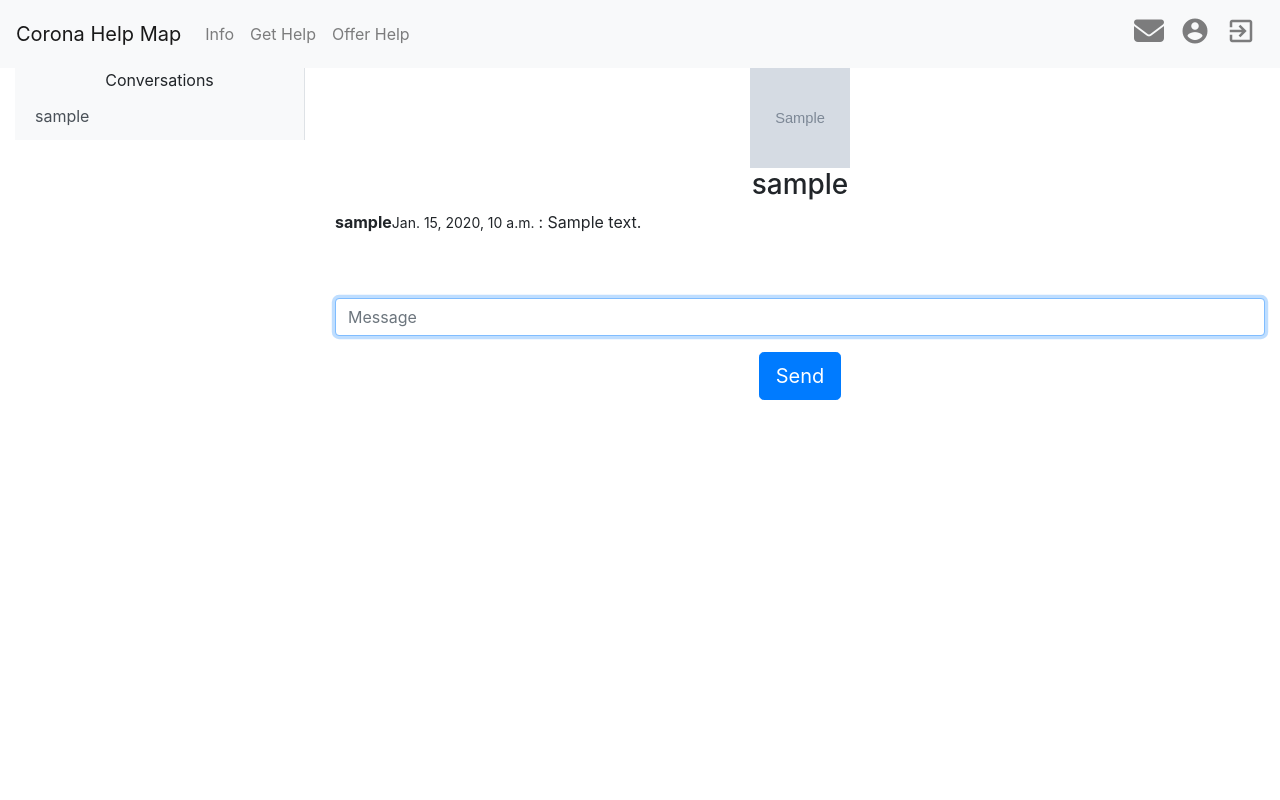
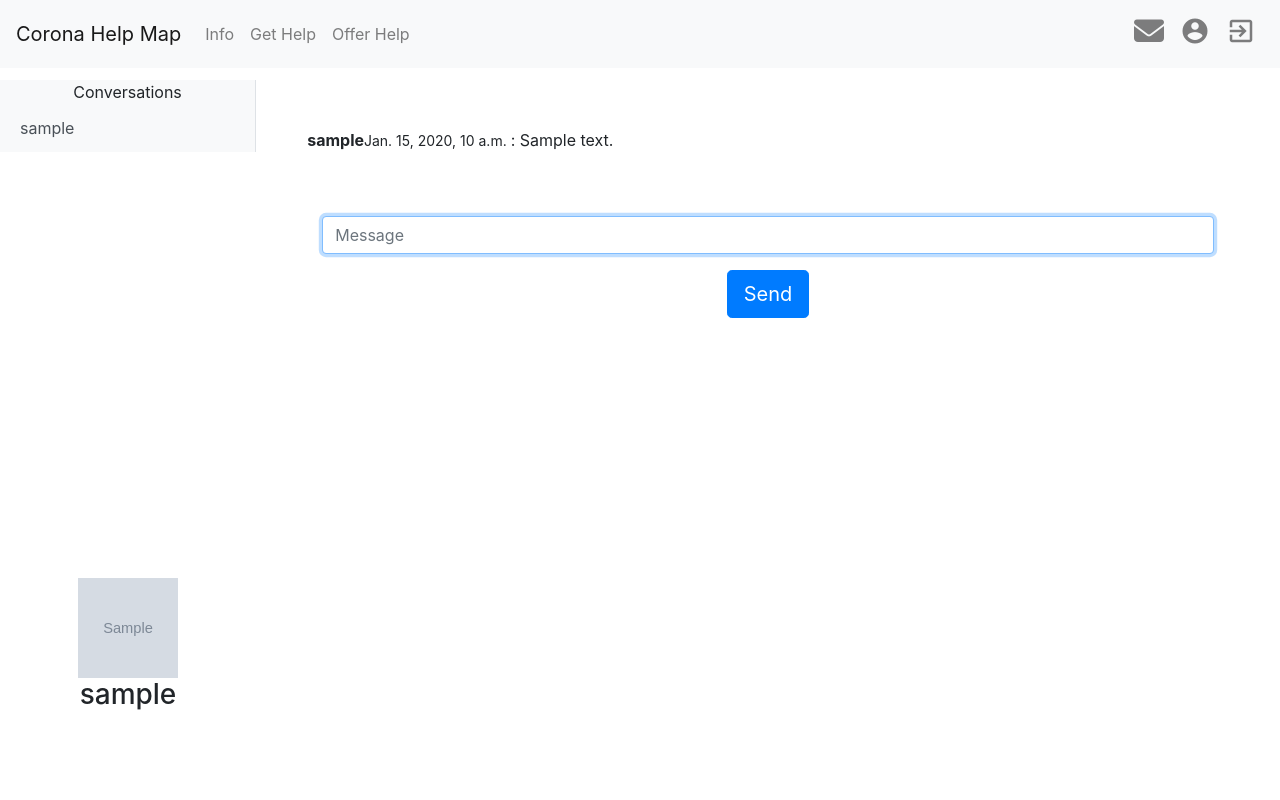
Before and after one commit to pljeske/HelpMap, a Django app: page /messages/ in a window 1280 px wide. Run offline with Django 3.2, Linux system fonts and the light colour scheme; a user stored in the database is signed in; tables that the repository leaves empty hold one stand-in row (values such as "Sample post"); grey boxes marked "Sample" are stand-in pictures; some libraries are stand-ins or nearby versions.

Commit message:
frontend improvements to message section

```diff
--- a/templates/base.html
+++ b/templates/base.html
@@ -44,7 +44,7 @@
 <body>
 
 {% block header %}
-<nav class="navbar navbar-expand-lg navbar-light bg-light sticky-top">
+<nav class="navbar navbar-expand-lg navbar-light bg-light fixed-top">
   <a class="navbar-brand">Corona Help Map</a>
   <button class="navbar-toggler" type="button" data-toggle="collapse" data-target="#navbarSupportedContent" aria-controls="navbarSupportedContent" aria-expanded="false" aria-label="Toggle navigation">
     <span class="navbar-toggler-icon"></span>
--- a/templates/messages/messages_rest.html
+++ b/templates/messages/messages_rest.html
@@ -4,6 +4,106 @@
 {% bootstrap_javascript %}
 
 {% block content %}
+
+    <style>
+
+    .grid-container-messages {
+        height: 100%;
+        width: 100%;
+    }
+
+    .sidebar {
+        position: fixed;
+        left: 0;
+        top: 10%;
+        width: 20%;
+    }
+
+    .message_container {
+        position: fixed;
+        top: 10%;
+        left: 20%;
+        width: 80%;
+        height: 90%;
+    }
+
+    .message_area {
+        z-index: 0;
+        padding-left: 5%;
+        padding-right: 5%;
+        height: 100%;
+        overflow-y: auto;
+    }
+
+    .profile_area {
+        position: fixed;
+        <!--background-color: white;-->
+        z-index: 2;
+        width: 10%;
+        left: 5%;
+        bottom: 10%;
+    }
+
+    </style>
+
+    <div class="grid-container-messages">
+        <div class="sidebar">
+            <div class="bg-light border-right" id="sidebar-wrapper">
+                    <div class="sidebar-heading text-center">Conversations </div>
+                    <div class="list-group list-group-flush">
+                        {% for user in user_interactions.all %}
+                            <a href="/messages/{{ user.id }}"
+                               class="list-group-item list-group-item-action bg-light">
+                                {{ user }}
+                            </a>
+                        {% endfor %}
+                    </div>
+                    {% if not user_interactions %}
+                        <div class="text-center">- no messages yet -</div>
+                    {% endif %}
+                </div>
+        </div>
+
+        <div class="profile_area">
+            <h3 class="text-center" id="conversation-head" style="z-index: 2;">
+                {% if not other_user == "everyone" %}
+                    <img src="{{ other_user.profile.picture.url }}" style="width: 100px; height:100px;"/><br/>
+                    {{ other_user }}
+                {% endif %}
+            </h3>
+        </div>
+        <div class="message_container">
+            <div class="message_area">
+                <br/><br/>
+                {% if not other_user == "everyone" %}
+                    {% for message in mails %}
+                    <div class="row">
+                        <div class="col-md-12" id="message{{ message.id }}">
+                            <p>
+                                <strong>{{ message.sender }}</strong><small>{{ message.date }} </small>: {{ message.text }}
+                            </p>
+                        </div>
+                    </div>
+                    <br/>
+                    {% endfor %}
+                        <span id="lastmessage"></span>
+                    <div class="col-md-12">
+                        <form action="" method="POST">
+                            {% csrf_token %}
+                            {% bootstrap_form form %}
+                            <div class="text-center">
+                                <button type="submit" id="send-button" class="btn btn-primary btn-lg" value="test">Send</button>
+                            </div>
+
+                        </form>
+                    </div>
+            {% endif %}
+
+            </div>
+        </div>
+    </div>
+
+<!--
 <div class="container-fluid">
 	<div class="row">
 		<div class="col-md-3 position-fixed">
@@ -18,12 +118,12 @@
                     {% endfor %}
                 </div>
                 {% if not user_interactions %}
-                    <div class="text-center">- no messages yes -</div>
+                    <div class="text-center">- no messages yet -</div>
                 {% endif %}
             </div>
 		</div>
 		<div class="col-md-9" style="margin-left: 25%;">
-            <div class="row">
+            <div class="row sticky">
 				<div class="col-md-12">
 					<h3 class="text-center" id="conversation-head">
                         {% if not other_user == "everyone" %}
@@ -62,7 +162,7 @@
 		</div>
 	</div>
 </div>
-
+-->
 <script language="JavaScript">
     let input = document.getElementById('id_message');
     input.focus();
```
